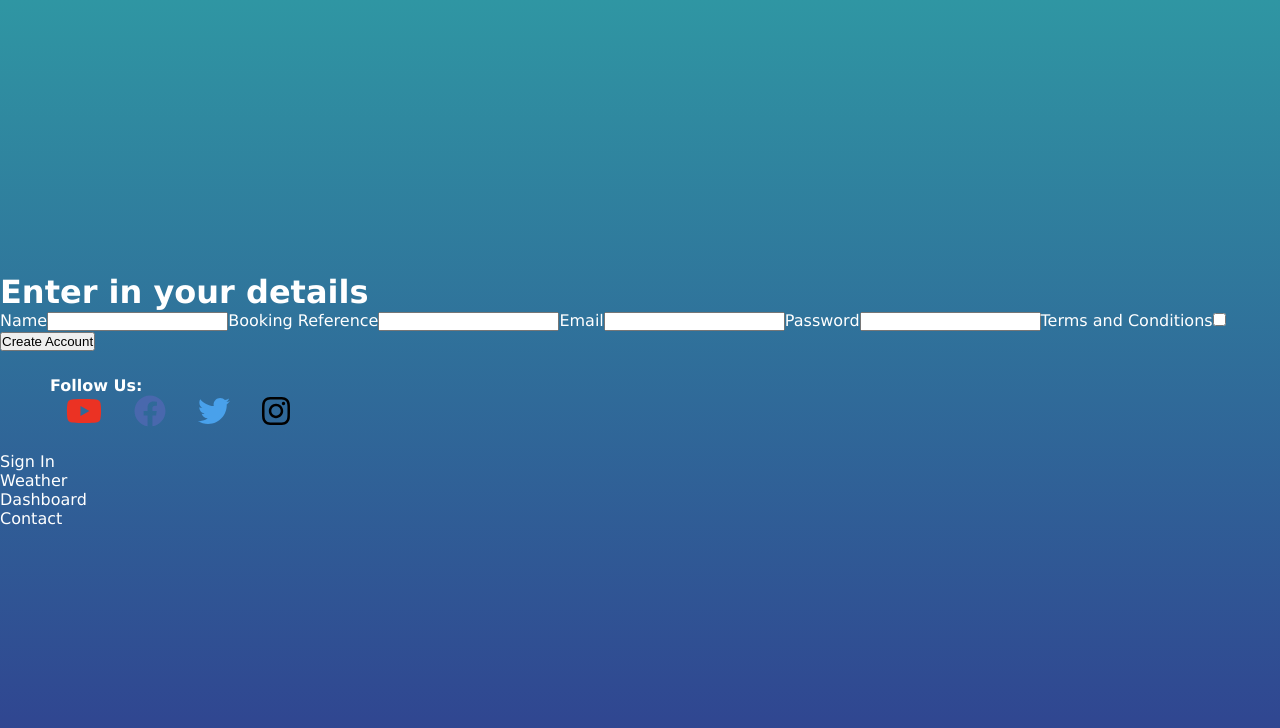
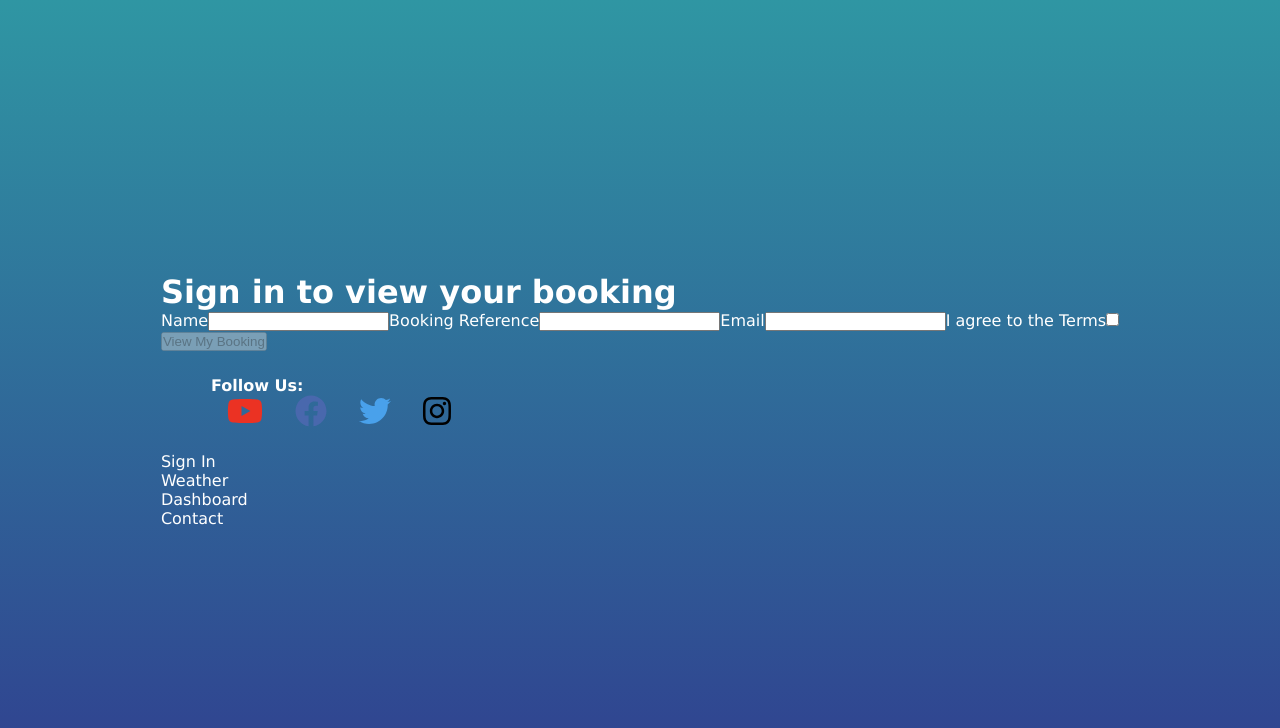
Before and after one commit to amyloumills/MyTravelProject, a React (Create React App) app: page / in a window 1280 px wide. Both pictures are taken after a click on the element "Sign In". Shown: the top 728 px of the page. Built offline with nearby package versions, Linux system fonts and the light colour scheme.

Commit message:
added more info on sign in

```diff
--- a/package.json
+++ b/package.json
@@ -10,6 +10,7 @@
     "@testing-library/react": "^11.2.7",
     "@testing-library/user-event": "^12.8.3",
     "axios": "^0.21.1",
+    "joi": "^17.4.0",
     "react": "^17.0.2",
     "react-dom": "^17.0.2",
     "react-scripts": "4.0.3",
--- a/src/components/SignIn.jsx
+++ b/src/components/SignIn.jsx
@@ -1,21 +1,46 @@
-import React from "react";
+import React, { useState } from "react";
 
 const SignIn = () => {
+	const [email, setEmail] = useState("");
+	const [name, setName] = useState("");
+	const [bookingRef, setBookingRef] = useState("");
+
+	function userValidation() {
+		return email.length > 0 && name.length > 0 && bookingRef.length > 0;
+	}
+	function onSubmit(e) {
+		e.preventDefault();
+	}
 	return (
 		<>
-			<h1>Enter in your details</h1>
-			Name
-			<input type="text" />
-			Booking Reference
-			<input type="text" />
-			Email
-			<input type="text" />
-			Password
-			<input type="text" />
-			Terms and Conditions
-			<input type="checkbox" />
-			<button onClick={() => this.props.setScreenMode(1)}>
-				Create Account
+			<div className="signIn">
+				<h1>Sign in to view your booking</h1>
+				Name
+				<input
+					onSubmit={onSubmit}
+					id="name"
+					type="text"
+					onChange={(e) => setName(e.target.value)}
+				/>
+				Booking Reference
+				<input
+					onSubmit={onSubmit}
+					id="bookingRef"
+					type="text"
+					onChange={(e) => setBookingRef(e.target.value)}
+				/>
+				Email
+				<input
+					onSubmit={onSubmit}
+					id="email"
+					type="text"
+					onChange={(e) => setEmail(e.target.value)}
+				/>
+				I agree to the Terms
+				<input type="checkbox" />
+			</div>
+			<button type="submit" disabled={!userValidation()}>
+				View My Booking
 			</button>
 		</>
 	);
--- a/src/components/Weather.jsx
+++ b/src/components/Weather.jsx
@@ -57,6 +57,7 @@ const Weather = () => {
 						src={`http://openweathermap.org/img/wn/${iconCode}@2x.png`}
 						alt="weather icon"
 					/>
+					{/* <button onClick={() => getWeather()}>Reload!</button> */}
 				</div>
 			</div>
 		</>
```
Also changed, not shown: 1 other file (tests, documents, lock files or other folders).
